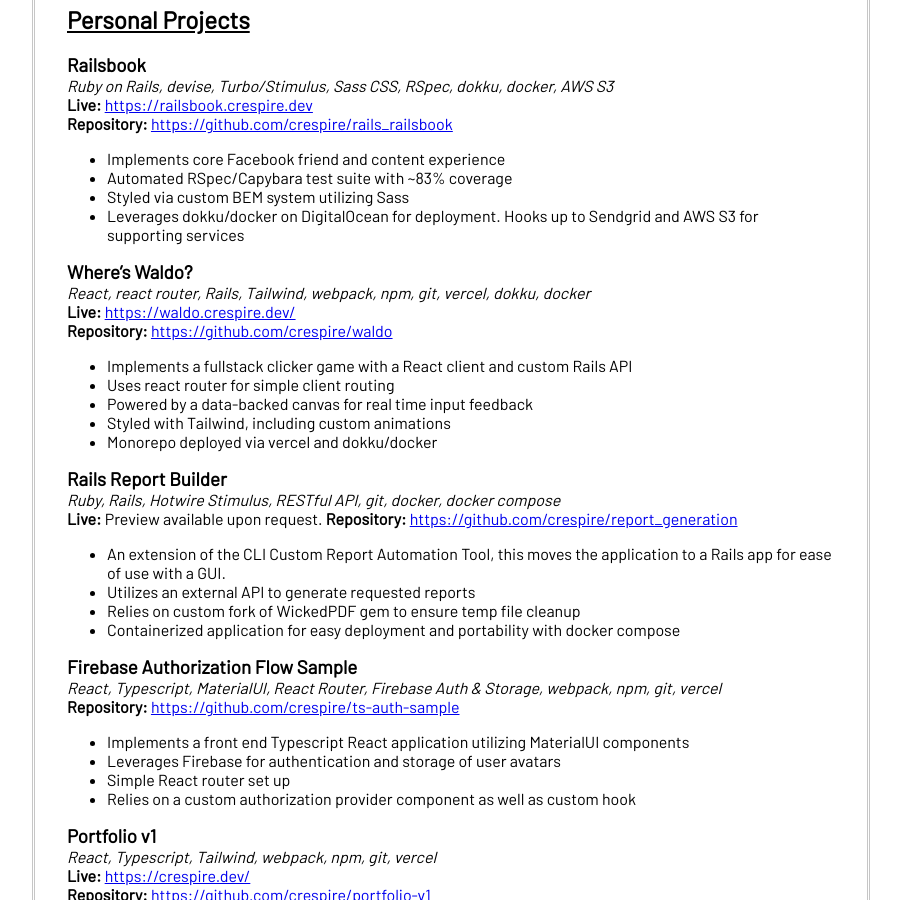
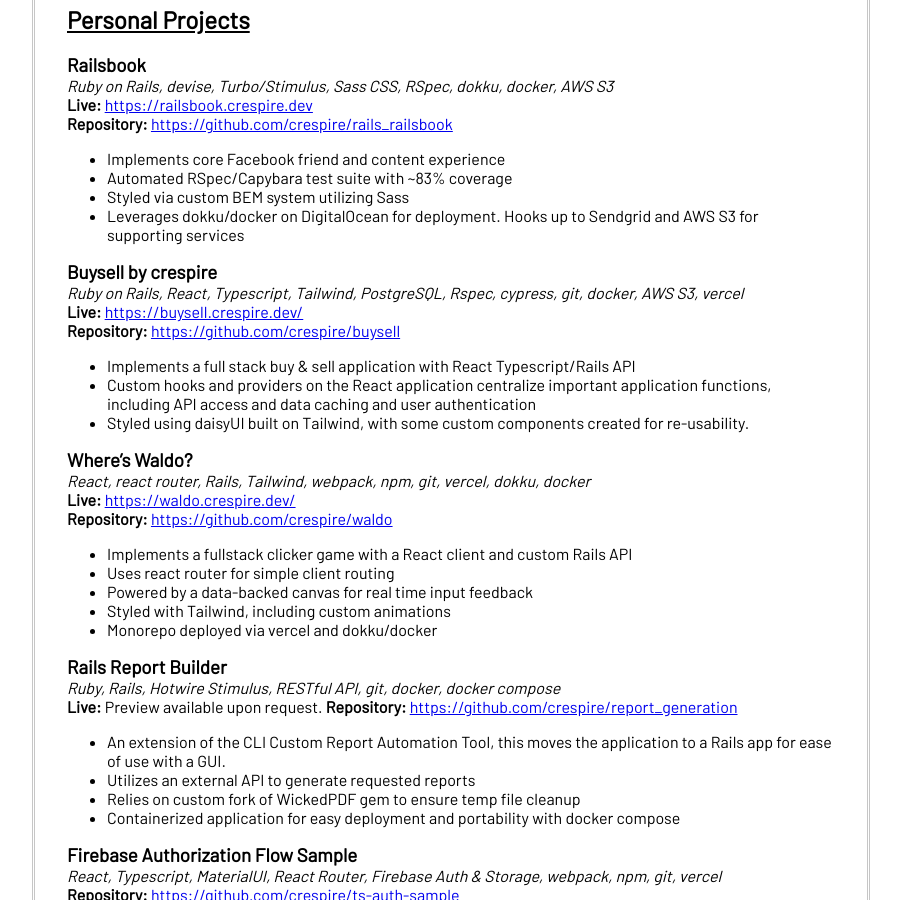
Before and after one commit to crespire/crespire, a Jekyll site: the page built from resume.md, in a window 1280 px wide and 900 px high, scrolled down 576 px. Shown: the whole window, without its empty margins (189-1090 px from the left). Built offline with Jekyll 4.4.1, drawn with Linux system fonts in a browser that asks for light colours; our own code applies the rules of GitHub Pages for plain Markdown files; some of the changed text lies outside the part shown.

Commit message:
fix: update resume

```diff
--- a/resume.md
+++ b/resume.md
@@ -31,6 +31,14 @@ _Ruby on Rails, devise, Turbo/Stimulus, Sass CSS, RSpec, dokku, docker, AWS S3_
 * Automated RSpec/Capybara test suite with ~83% coverage
 * Styled via custom BEM system utilizing Sass
 * Leverages dokku/docker on DigitalOcean for deployment. Hooks up to Sendgrid and AWS S3 for supporting services
+
+### Buysell by crespire
+_Ruby on Rails, React, Typescript, Tailwind, PostgreSQL, Rspec, cypress, git, docker, AWS S3, vercel_
+**Live:** [https://buysell.crespire.dev/](https://buysell.crespire.dev/)
+**Repository:** [https://github.com/crespire/buysell](https://github.com/crespire/buysell)
+* Implements a full stack buy & sell application with React Typescript/Rails API
+* Custom hooks and providers on the React application centralize important application functions, including API access and data caching and user authentication
+* Styled using daisyUI built on Tailwind, with some custom components created for re-usability.
 
 ### Where's Waldo?
 _React, react router, Rails, Tailwind, webpack, npm, git, vercel, dokku, docker_
@@ -137,9 +145,14 @@ _University of Toronto_
 ---
 
 ## Professional Experience
+### Software Developer
+_Sierra Rails_
+March 2023 - Current | Toronto, Remote
+* Research, design, write, test and manage software
+
 ### Office & Operations Manager
 _Designstor_
-Feb 2017 - Current | Toronto
+Feb 2017 - March 2023 | Toronto
 * Accounts Payable/Receivable
   * Automated various financial reports to improve visibility for management
   * Improved A/R receivables timeline from ~60 days to ~30 days via follow-up automation
```
